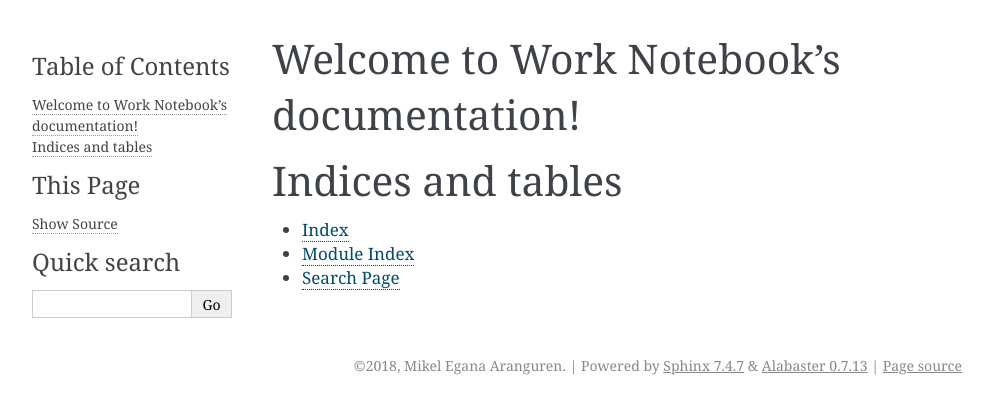
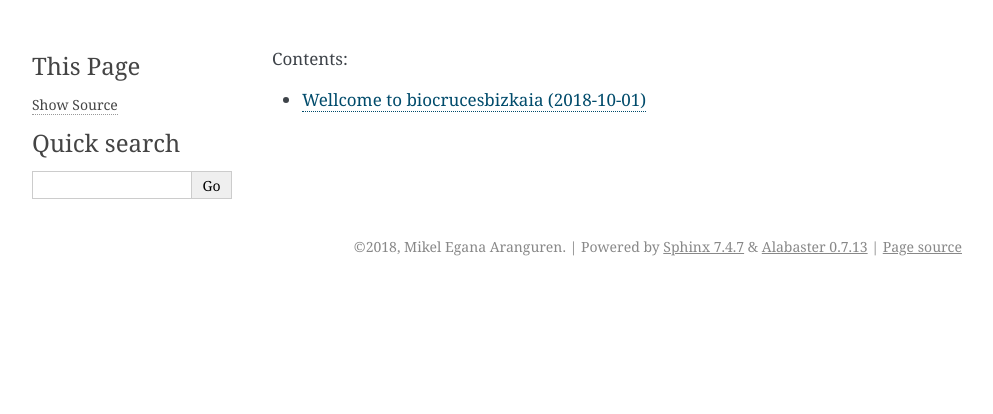
Before and after one commit to mikel-egana-aranguren/BiocrucesWorkNotebook, a Sphinx documentation site: the page built from docs/index.rst, in a window 1280 px wide. Shown: the top 414 px of the page, without its empty margins (148-1141 px from the left). Built offline with Sphinx 7.4.7, drawn with Linux system fonts in a browser that asks for light colours.

Commit message:
1st working version

```diff
--- a/docs/conf.py
+++ b/docs/conf.py
@@ -44,11 +44,19 @@ extensions = [
 # Add any paths that contain templates here, relative to this directory.
 templates_path = ['_templates']
 
+
+# https://docs.readthedocs.io/en/latest/intro/getting-started-with-sphinx.html#quick-start
+from recommonmark.parser import CommonMarkParser
+
+source_parsers = {
+    '.md': CommonMarkParser,
+}
+
 # The suffix(es) of source filenames.
 # You can specify multiple suffix as a list of string:
 #
-# source_suffix = ['.rst', '.md']
-source_suffix = '.rst'
+source_suffix = ['.rst', '.md']
+# source_suffix = '.rst'
 
 # The master toctree document.
 master_doc = 'index'
--- a/docs/index.rst
+++ b/docs/index.rst
@@ -1,20 +1,10 @@
 .. Work Notebook documentation master file, created by
-   sphinx-quickstart on Mon Nov  5 09:49:39 2018.
+   sphinx-quickstart on Mon Nov  5 09:29:43 2018.
    You can adapt this file completely to your liking, but it should at least
    contain the root `toctree` directive.
-
-Welcome to Work Notebook's documentation!
-=========================================
 
 .. toctree::
    :maxdepth: 2
    :caption: Contents:
 
-
-
-Indices and tables
-==================
-
-* :ref:`genindex`
-* :ref:`modindex`
-* :ref:`search`
+   posts/2018-10-01-Welcome-to-Biocruces
--- a/docs/2018-10-01-Welcome-to-Biocruces.rst
+++ b/docs/posts/2018-10-01-Welcome-to-Biocruces.md
@@ -1,3 +1,5 @@
+# Wellcome to biocrucesbizkaia (2018-10-01)
+
 This is my first day at [Biocruces](https://www.biocrucesbizkaia.org). I will have funding for two years, 2019-2020, to work as a bioinformatician. The funding agency is [ISCIII](http://www.isciii.es/).
 
 Posibles colaboraciones:
```
Also changed, not shown: 1 other file.
